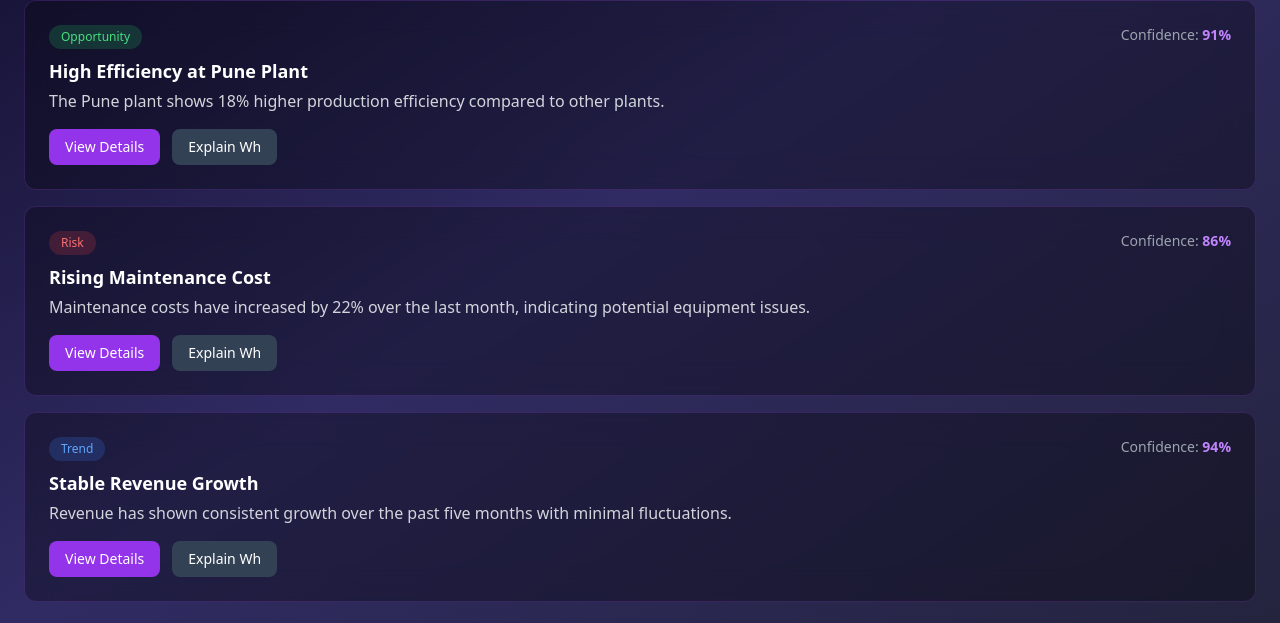
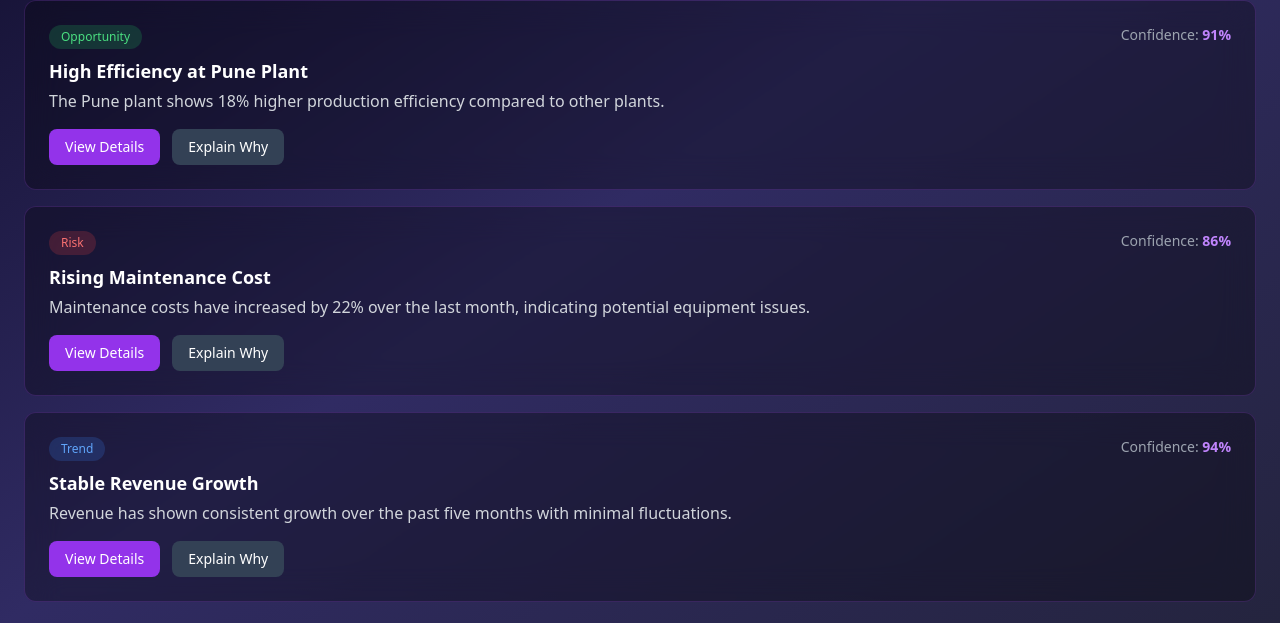
Before and after one commit to jwecodes/bizlytics, a Next.js app: page / in a window 1280 px wide. Both pictures are taken after a click on the button "Insights". Shown: the part 245-868 px from the top of the page. Built offline with nearby package versions, Linux system fonts and the light colour scheme.

Commit message:
initial commit

```diff
--- a/components/Insights.tsx
+++ b/components/Insights.tsx
@@ -80,7 +80,7 @@ export default function Insights() {
                 View Details
               </button>
               <button className="px-4 py-2 bg-slate-700 hover:bg-slate-600 rounded-lg text-sm">
-                Explain Wh
+                Explain Why
               </button>
             </div>
           </div>
```
